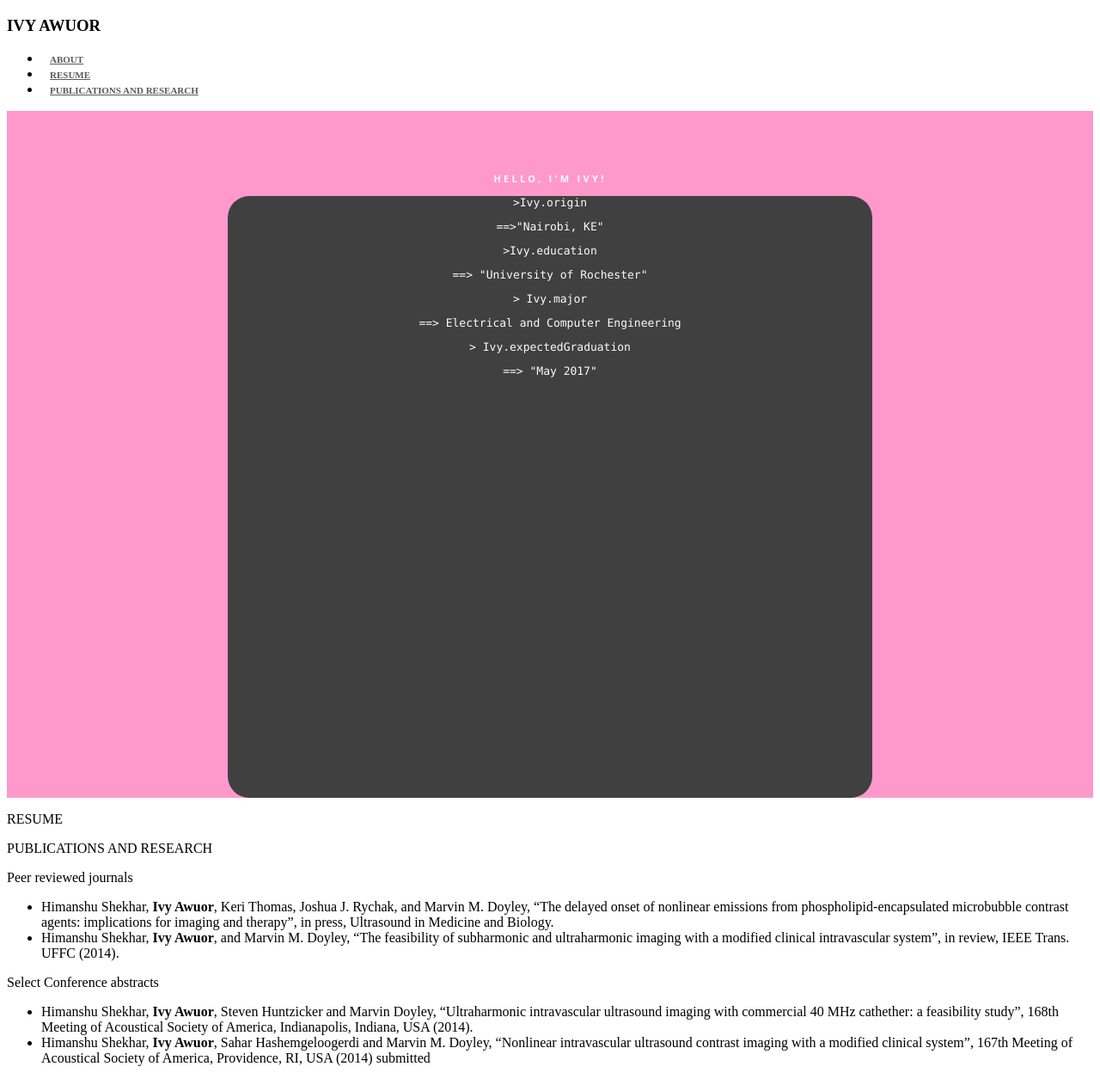
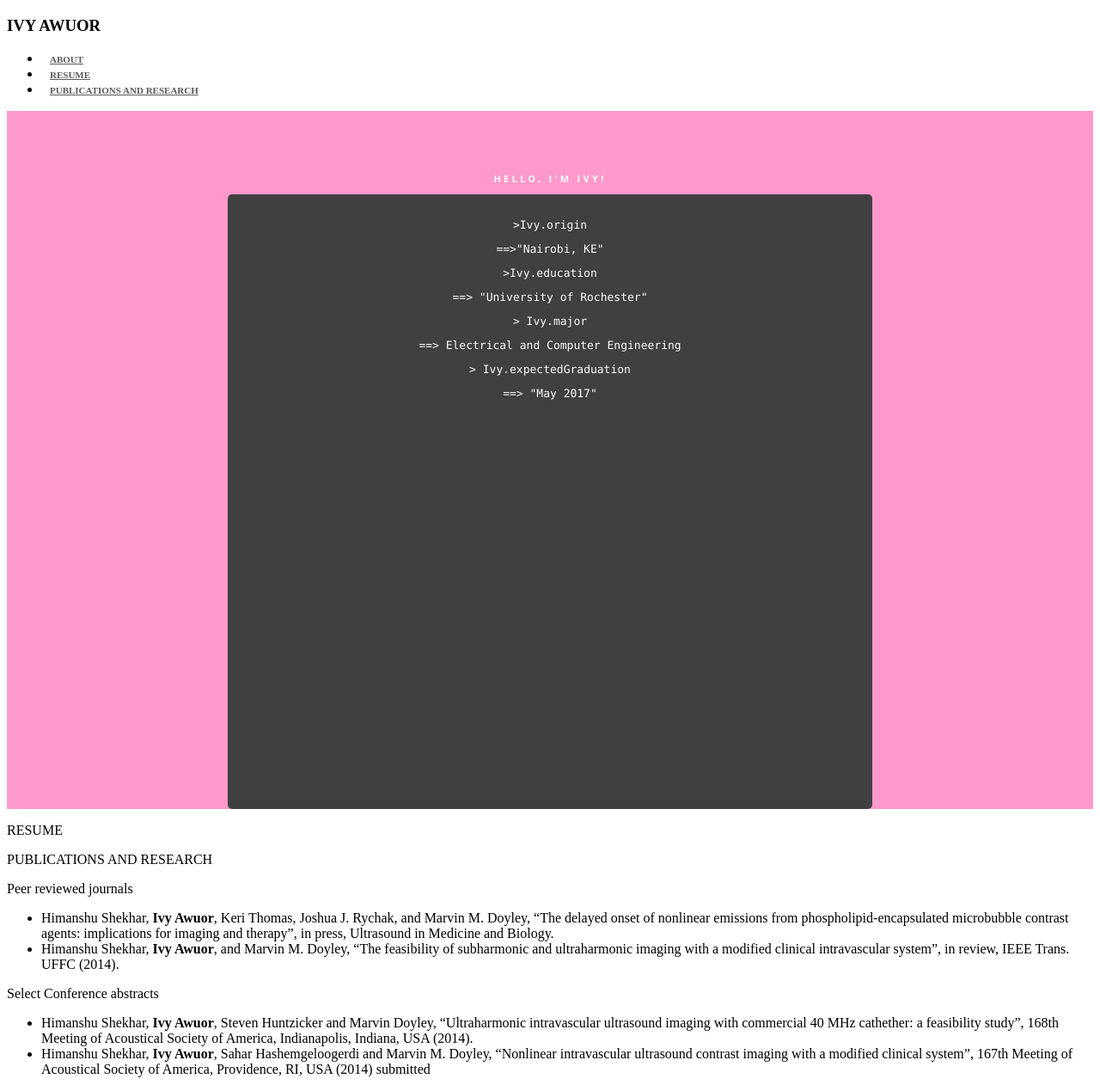
Before and after one commit to rawuor/rawuor.github.io, a Jekyll site: the page index.html, which Jekyll copies as it is, in a window 1280 px wide. Shown: the whole page at 86% size. Built offline with Jekyll 4.4.1, drawn with Linux system fonts in a browser that asks for light colours.

Commit message:
Update default.css

```diff
--- a/css/default.css
+++ b/css/default.css
@@ -43,12 +43,13 @@
 
 #inner_about{
  margin-top:150px;
- border-radius:25px;
+ border-radius:5px;
  width:750px;
  margin:0 auto;
  font-size:30px;
  background-color: #404040;
  height:700px;
+ padding-top:15px;
 }
 .about_content p{
  font-family:'Monaco', 'Courier New';
```
